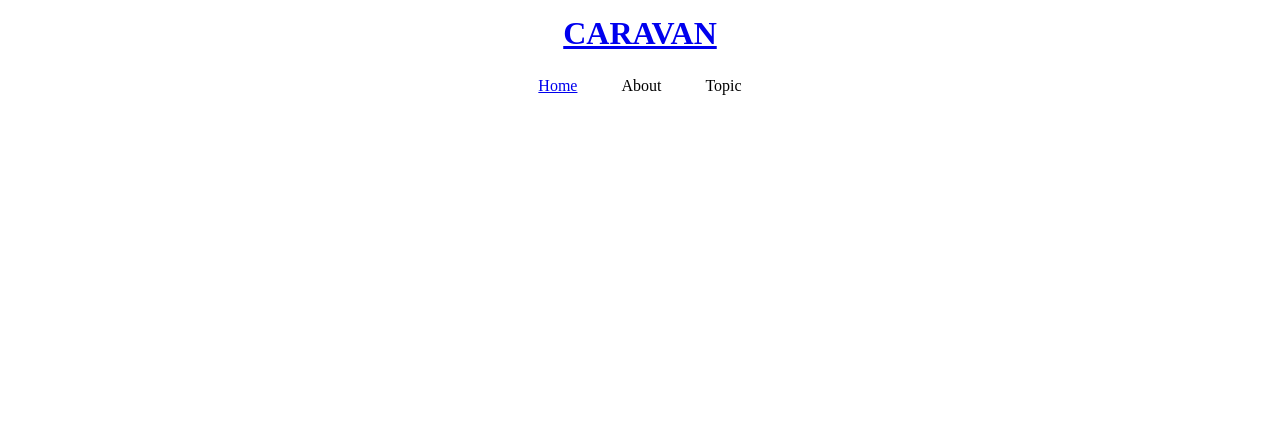
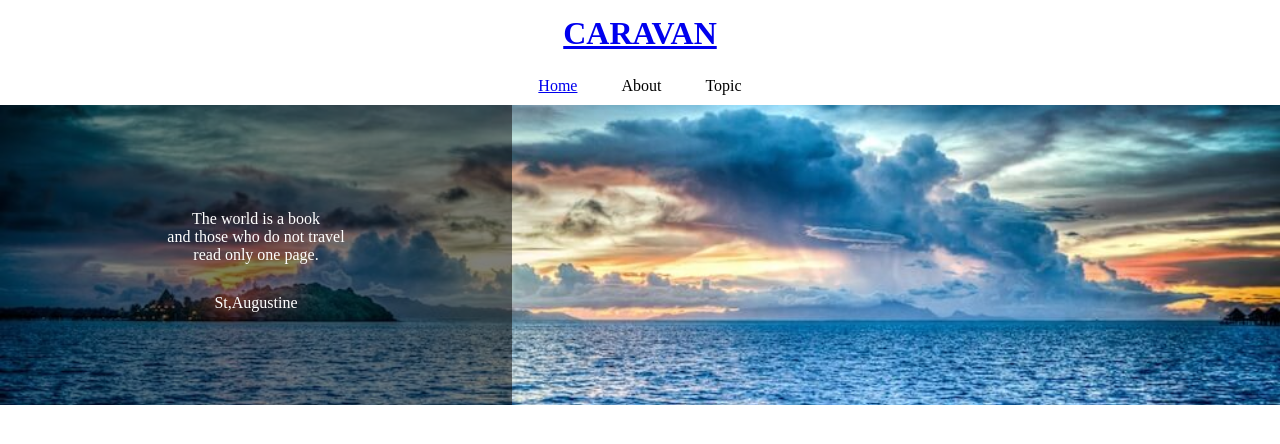
Before and after one commit to 07naoki07/HTML-CSS, a plain HTML site: page caravan/index.html in a window 1280 px wide. Shown: the top 444 px of the page. Drawn offline with Linux system fonts and the light colour scheme.

Commit message:
6 in the midlle

```diff
--- a/caravan/index.html
+++ b/caravan/index.html
@@ -31,7 +31,17 @@
 
     <!-- main-visual用のdiv -->
     <div class="main-visual">
-      <div class="main-visual-content"></div>
+      <div class="main-visual-content">
+      <p class="main-visual-text">
+        The world is a book <br />
+        and those who do not travel <br />
+        read only one page.
+      </p>
+      <p class="main-visual-name">
+        St,Augustine
+      </p>
+
+      </div>
     </div>
 
      <!-- main用のdiv -->
--- a/caravan/style.css
+++ b/caravan/style.css
@@ -31,10 +31,24 @@ header .heading {
 .main-visual {
   width: 100%; /* 横幅いっぱい */
   height: 300px; /* 高さ300px */
+  background-image: url(img/mv.jpg);
+  background-size: cover;
+  background-position: center;
 }
 .main-visual-content {
-  width: 350px; /* 横幅350px */
+  width: 40%;
   height: 300px; /* 親の高さに揃える */
+  background-color: rgba(0, 0, 0, 0.5); /* 背景色を半透明の黒にする */
+  text-align: center; /* 文字を中央揃えにする */
+  padding-top: 105px; /* 上側の内側余白で垂直方向の位置を調整 */
+}
+.main-visual-text {
+  color: #fff; /* 文字色を白に変更 */
+}
+
+.main-visual-name {
+  margin-top: 30px; /* 上側の外側の余白 */
+  color: #fff; /* 文字色を白に変更 */
 }
 
 .main {
```
Also changed, not shown: caravan/img/airport.jpg (added), caravan/img/asia.jpg (added), caravan/img/desert.jpg (added), caravan/img/forest.jpg (added), caravan/img/italy.jpg (added), caravan/img/japan.jpg (added), caravan/img/japan2.jpg (added), caravan/img/lake.jpg (added), caravan/img/mv.jpg (added), caravan/img/person.jpg (added), caravan/img/road.jpg (added), caravan/img/snow.jpg (added), 3 other files.
